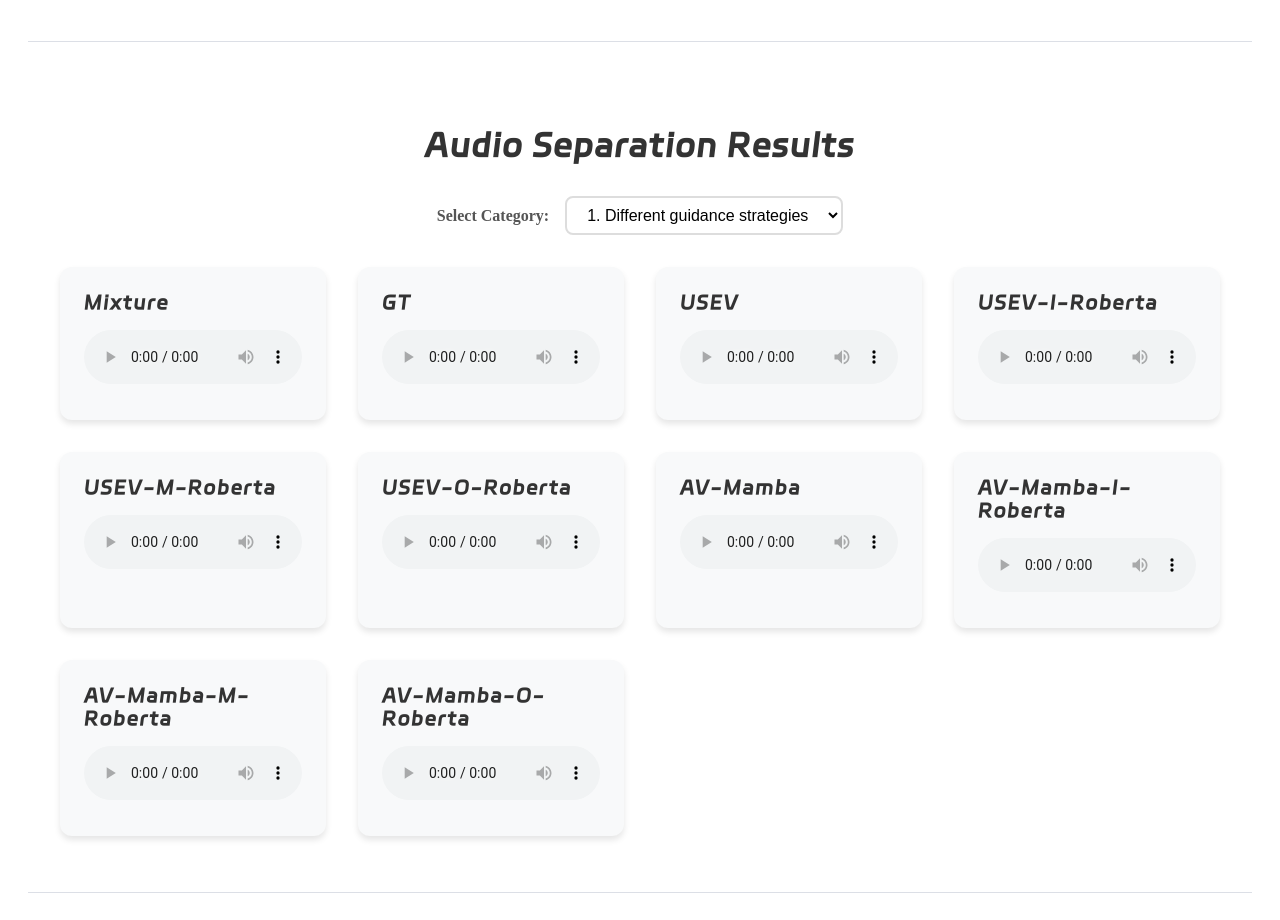
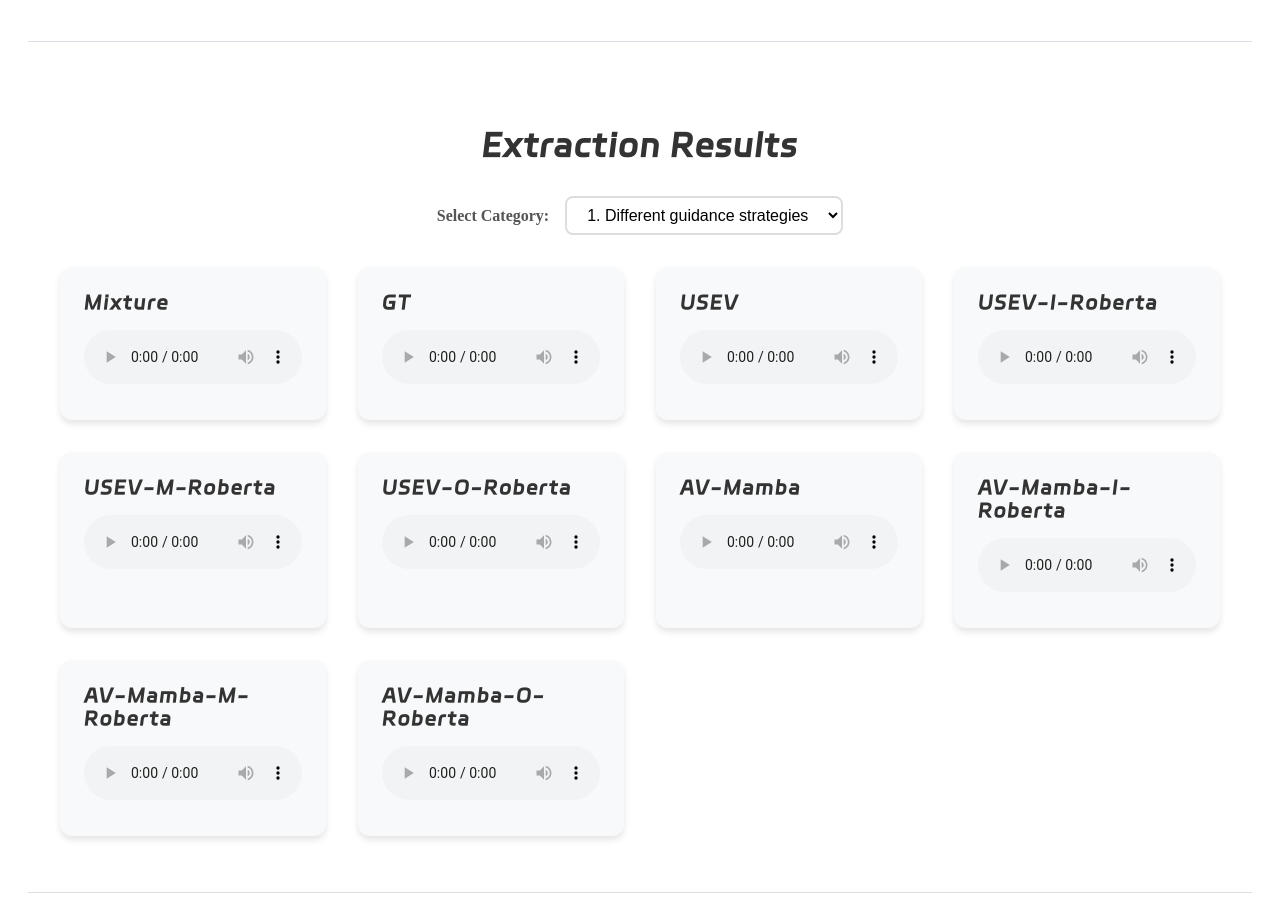
Before and after one commit to Alexwxwu/ELEGANCE, a Vue app: page / in a window 1280 px wide. Shown: the part 1941-2861 px from the top of the page. Built offline with nearby package versions, Linux system fonts and the light colour scheme.

Commit message:
Update AudioPlayer.vue

```diff
--- a/src/components/sections/AudioPlayer.vue
+++ b/src/components/sections/AudioPlayer.vue
@@ -2,7 +2,7 @@
   <div>
     <el-divider />
     <div class="audio-player-section">
-      <h2 class="section-title">Audio Separation Results</h2>
+      <h2 class="section-title">Extraction Results</h2>
 
       <!-- 音频类别选择器 -->
       <div class="audio-selector">
@@ -38,7 +38,7 @@ export default {
       selectedCategory: 'guidance',
       audioFilesByCategory: {
         guidance: [
-          { name: 'Mixture', path:'/ELEGANCE/public/output_audio/guidance/tgt.wav' },
+          { name: 'Mixture', path:`/ELEGANCE/public/output_audio/guidance/tgt.wav` },
           { name: 'GT', path:'/ELEGANCE/public/output_audio/guidance/mix.wav' },
           { name: 'USEV', path:'/ELEGANCE/public/output_audio/guidance/usev.wav' },
           { name: 'USEV-I-Roberta', path:'/ELEGANCE/public/output_audio/guidance/usev-i.wav' },
```
